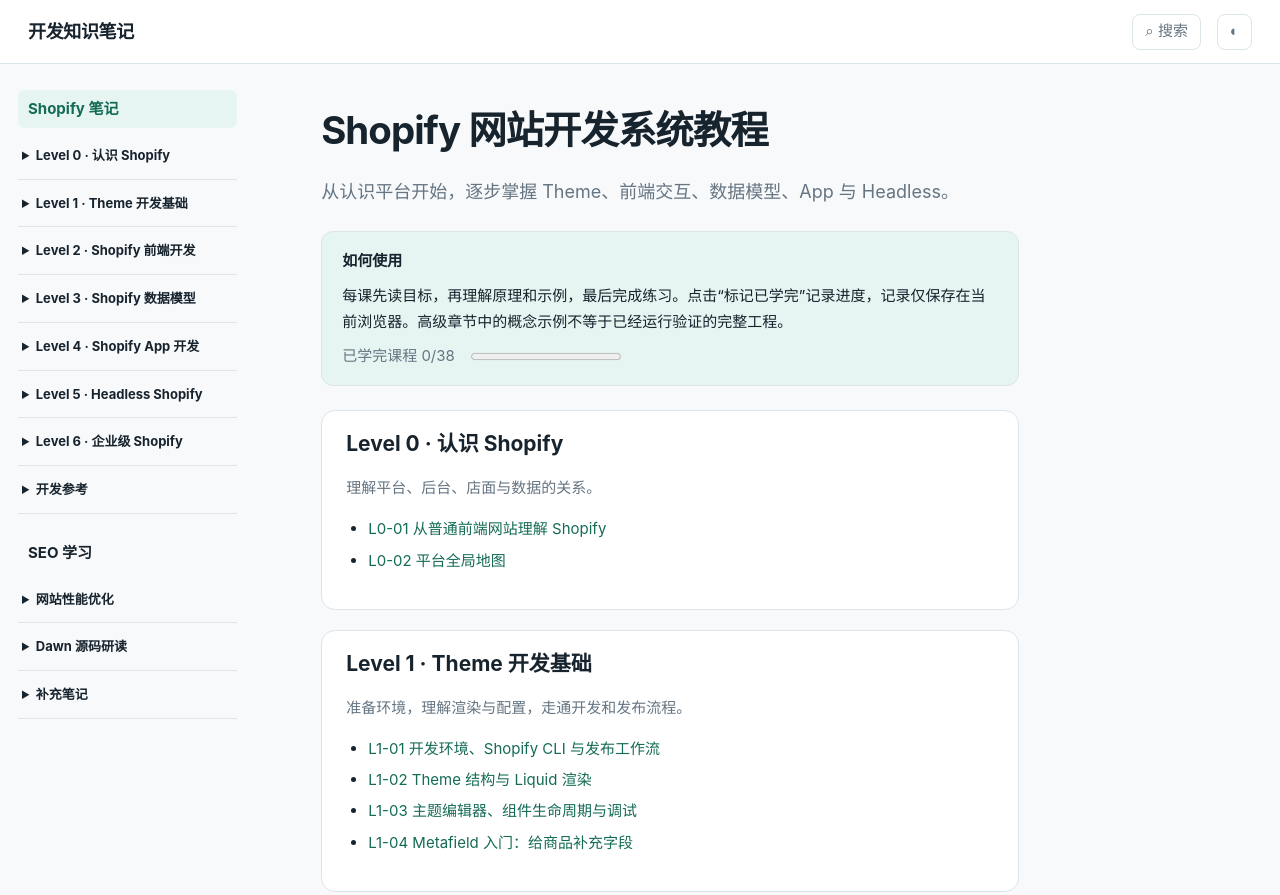
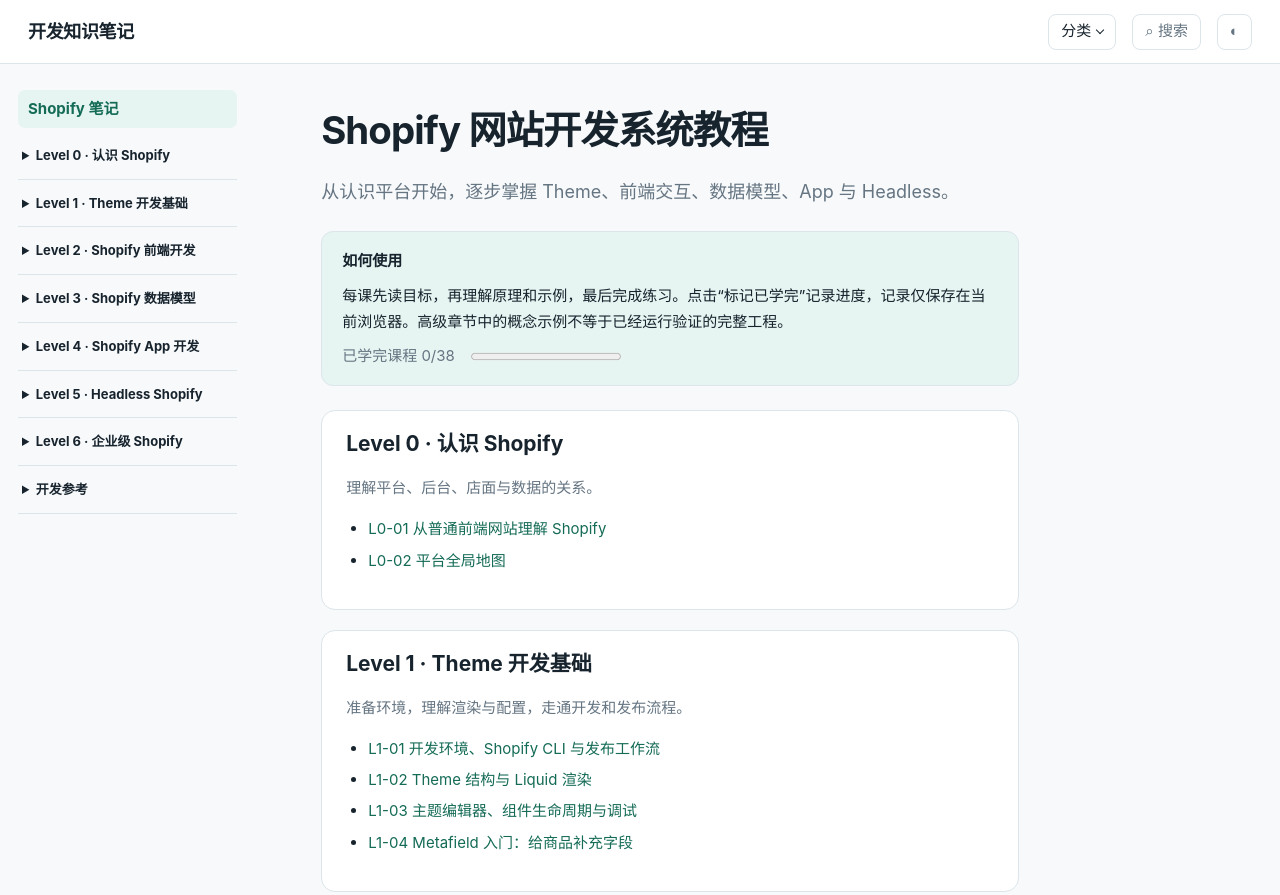
Before and after one commit to skylercong-cloud/Shopify-Note, a plain HTML site: page site/shopify/index.html in a window 1280 px wide. Shown: the top 895 px of the page. Drawn offline with nearby package versions, Linux system fonts and the light colour scheme.

Commit message:
Move course categories to the reader header

```diff
--- a/site/reader/app.js
+++ b/site/reader/app.js
@@ -22,6 +22,13 @@
     <header class="topbar">
       <a class="brand" href="../">开发知识笔记</a>
       <div class="top-actions">
+        <details class="categories">
+          <summary>分类</summary>
+          <nav aria-label="知识分类">
+            <a href="../shopify/" data-category="shopify">Shopify 笔记</a>
+            <a href="../seo/" data-category="seo">SEO 学习</a>
+          </nav>
+        </details>
         <button id="menu-toggle" type="button" aria-expanded="false" aria-controls="course-sidebar">目录</button>
         <button id="search-toggle" type="button" aria-label="搜索全部课程" aria-haspopup="dialog">⌕ 搜索</button>
         <button id="theme-toggle" type="button" aria-label="深色模式" aria-pressed="false">◐</button>
@@ -30,7 +37,7 @@
     <div class="layout">
       <aside id="course-sidebar" class="sidebar" aria-label="课程导航">
         <div class="sidebar-inner">
-          <nav id="toc" aria-label="全部课程"></nav>
+          <nav id="toc" aria-label="当前知识区课程"></nav>
         </div>
       </aside>
       <main class="reading" id="reading">
@@ -56,6 +63,9 @@
   const pageToc = query('#page-toc');
   const sidebar = query('#course-sidebar');
   const menu = query('#menu-toggle');
+  const categories = query('.categories');
+  const categoryTrigger = categories.querySelector('summary');
+  query('[data-category="' + currentArea + '"]').setAttribute('aria-current', 'true');
   const search = query('#search');
   const searchDialog = query('#search-dialog');
   const results = query('#search-results');
@@ -121,12 +131,13 @@
   }
 
   const lessonTitle = lesson => [lesson.label, lesson.title].filter(Boolean).join(' ');
-  const groupTitle = (group, name = currentArea) => name === 'shopify' && group.id !== 'reference'
+  const groupTitle = group => currentArea === 'shopify' && group.id !== 'reference'
     ? 'Level ' + group.id + ' · ' + group.title
     : group.title;
 
   function updateCompletion() {
-    for (const entry of toc.querySelectorAll('[data-area="shopify"] a[data-lesson]')) {
+    if (currentArea !== 'shopify') return;
+    for (const entry of toc.querySelectorAll('details a[data-lesson]')) {
       const done = completed.has(entry.dataset.lesson);
       entry.classList.toggle('completed', done);
       entry.setAttribute('aria-label', entry.textContent + (done ? '，已学完' : ''));
@@ -134,38 +145,26 @@
   }
 
   function buildNav() {
-    for (const [name, info] of Object.entries(areas)) {
-      const section = node('section', undefined, 'course-section');
-      section.dataset.area = name;
-      const overview = link(info.label, 'overview', 'overview-link', name);
+    const overview = link(area.label, 'overview', 'overview-link');
     overview.dataset.lesson = 'overview';
     const title = node('h2');
     title.append(overview);
-      section.append(title);
-      toc.append(section);
-      catalog(name).then(data => {
-        for (const group of data.groups) {
+    toc.append(title);
+    for (const group of course.groups) {
       const details = node('details');
-          details.append(node('summary', groupTitle(group, name)));
-          for (const lesson of data.lessons.filter(item => item.level === group.id)) {
-            const entry = link(lessonTitle(lesson), lesson.id, undefined, name);
+      details.append(node('summary', groupTitle(group)));
+      for (const lesson of course.lessons.filter(item => item.level === group.id)) {
+        const entry = link(lessonTitle(lesson), lesson.id);
         entry.dataset.lesson = lesson.id;
         details.append(entry);
       }
-          section.append(details);
+      toc.append(details);
     }
     updateCompletion();
-        updateActiveNav();
-      }).catch(() => {
-        section.append(node('p', '暂时无法加载目录', 'muted'));
-      });
-    }
   }
 
   function updateActiveNav() {
-    const section = toc.querySelector('[data-area="' + currentArea + '"]');
-    section.querySelector('.overview-link').classList.toggle('current-area', Boolean(current));
-    for (const entry of section.querySelectorAll('a[data-lesson]')) {
+    for (const entry of toc.querySelectorAll('a[data-lesson]')) {
       const active = entry.dataset.lesson === (current?.id || 'overview');
       entry.classList.toggle('active', active);
       if (active) {
@@ -357,17 +356,31 @@
   }
 
   menu.addEventListener('click', () => {
+    categories.open = false;
     menu.setAttribute('aria-expanded', String(sidebar.classList.toggle('is-open')));
   });
 
   function openSearch() {
     closeMenu();
+    categories.open = false;
     if (!searchDialog.open) searchDialog.showModal();
     search.focus();
     search.select();
   }
 
   query('#search-toggle').addEventListener('click', openSearch);
+  categories.addEventListener('pointerenter', event => {
+    if (event.pointerType === 'mouse') categories.open = true;
+  });
+  categories.addEventListener('pointerleave', event => {
+    if (event.pointerType === 'mouse' && !categories.contains(document.activeElement)) categories.open = false;
+  });
+  categories.addEventListener('focusout', event => {
+    if (!categories.contains(event.relatedTarget)) categories.open = false;
+  });
+  categoryTrigger.addEventListener('click', event => {
+    if (event.pointerType === 'mouse' && categories.open) event.preventDefault();
+  });
   document.addEventListener('keydown', event => {
     if ((event.ctrlKey || event.metaKey) && event.key.toLowerCase() === 'k') {
       event.preventDefault();
@@ -376,6 +389,9 @@
     if (event.key === 'Escape' && searchDialog.open) {
       event.preventDefault();
       searchDialog.close();
+    } else if (event.key === 'Escape' && categories.open) {
+      categories.open = false;
+      if (categories.contains(document.activeElement)) categoryTrigger.focus();
     } else if (event.key === 'Escape' && sidebar.classList.contains('is-open')) {
       closeMenu();
       menu.focus();
@@ -438,6 +454,7 @@
   }
 
   document.addEventListener('click', event => {
+    if (!categories.contains(event.target)) categories.open = false;
     const entry = event.target.closest('a[href]');
     if (!entry || event.defaultPrevented || event.ctrlKey || event.metaKey || event.shiftKey || event.altKey || event.button !== 0) return;
     const url = new URL(entry.href);
@@ -479,9 +496,9 @@
   backtop.addEventListener('click', () => scrollTo({ top: 0, behavior: 'smooth' }));
   addEventListener('scroll', () => backtop.classList.toggle('show', scrollY > 500), { passive: true });
 
-  buildNav();
   catalog(currentArea).then(data => {
     course = data;
+    buildNav();
     return showRoute();
   }).catch(error => {
     article.replaceChildren(node('h1', '课程目录加载失败'), node('p', error.message));
--- a/site/reader/course.css
+++ b/site/reader/course.css
@@ -26,10 +26,8 @@
 #toc a { padding: 8px 10px; }
 #toc a.completed::before { content: '✓ '; color: var(--brand); }
 #toc { margin: 0; }
-.course-section + .course-section { margin-top: 20px; }
-.course-section h2 { margin: 0 0 4px; }
+#toc h2 { margin: 0 0 4px; }
 #toc .overview-link { color: var(--ink); font-size: 15px; font-weight: 700; }
-#toc .overview-link.current-area { color: var(--accent); }
 .overview-progress { display: flex; flex-wrap: wrap; align-items: center; gap: 8px 16px; color: var(--muted); }
 .overview-progress progress { max-width: 100%; accent-color: var(--accent); }
 #page-toc { position: sticky; top: 64px; align-self: start; max-height: calc(100vh - 64px); overflow: auto; padding: 28px 16px; }
@@ -50,13 +48,54 @@
 :root { --accent: #146b56; }
 .dark { --accent: #8edfc4; }
 .brand { white-space: nowrap; }
-.top-actions button {
+.top-actions button, .categories summary {
   min-height: 36px;
   padding: 2px 12px;
   border: 1px solid var(--line);
   border-radius: 8px;
 }
-.top-actions button:hover { background: var(--brand-soft); }
+.top-actions button:hover, .categories summary:hover, .categories[open] summary { background: var(--brand-soft); }
+.categories { position: relative; }
+.categories summary {
+  display: flex;
+  align-items: center;
+  gap: 6px;
+  color: var(--ink);
+  cursor: pointer;
+  list-style: none;
+  white-space: nowrap;
+}
+.categories summary::-webkit-details-marker { display: none; }
+.categories summary::after {
+  content: '';
+  width: 5px;
+  height: 5px;
+  border: solid currentColor;
+  border-width: 0 1px 1px 0;
+  transform: translateY(-2px) rotate(45deg);
+}
+.categories nav {
+  position: absolute;
+  inset-block-start: 100%;
+  inset-inline-start: 0;
+  min-width: 152px;
+  padding: 5px;
+  background: var(--panel);
+  border: 1px solid var(--line);
+  border-radius: 8px;
+  box-shadow: var(--shadow);
+}
+.top-actions .categories a {
+  display: block;
+  padding: 8px 10px;
+  border-radius: 5px;
+  color: var(--ink);
+  white-space: nowrap;
+}
+.top-actions .categories a:hover, .top-actions .categories a[aria-current] {
+  background: var(--brand-soft);
+  color: var(--accent);
+}
 .article a, .lesson-pager a, #toc a.active,
 .search-result a, .complete-button { color: var(--accent); }
 .article hr { border: 0; border-top: 1px solid var(--line); margin: 28px 0; }
@@ -95,6 +134,7 @@
   .topbar { padding: 0 12px; gap: 10px; }
   .brand { font-size: 15px; }
   .top-actions { gap: 10px; font-size: 13px; }
+  .categories nav { inset-inline-start: auto; inset-inline-end: 0; }
   .sidebar { display: none; position: fixed; inset: 64px 0 0; z-index: 9; background: var(--panel); overflow: auto; }
   .sidebar.is-open { display: block; }
   .sidebar #toc { display: block; }
@@ -103,9 +143,10 @@
   .level-card { padding: 18px; }
   #lesson-footer { padding: 0 18px 60px; }
 }
-@media (max-width: 360px) {
+@media (max-width: 400px) {
   .top-actions { gap: 5px; }
-  .top-actions button { padding-inline: 8px; }
+  .top-actions button, .categories summary { padding-inline: 7px; }
+  .topbar { gap: 6px; }
 }
 @media (prefers-reduced-motion: reduce) {
   html { scroll-behavior: auto; }
```
Lines whose indentation alone changed are shown as unchanged.
